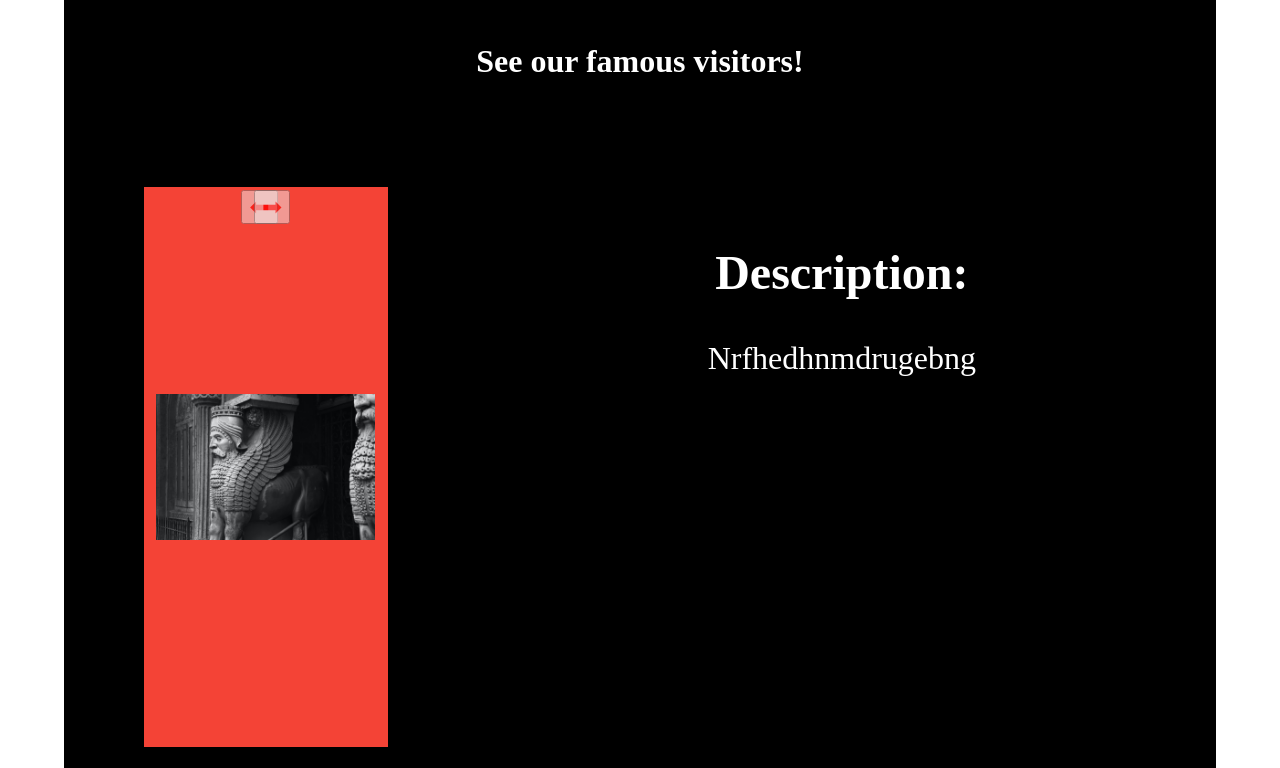
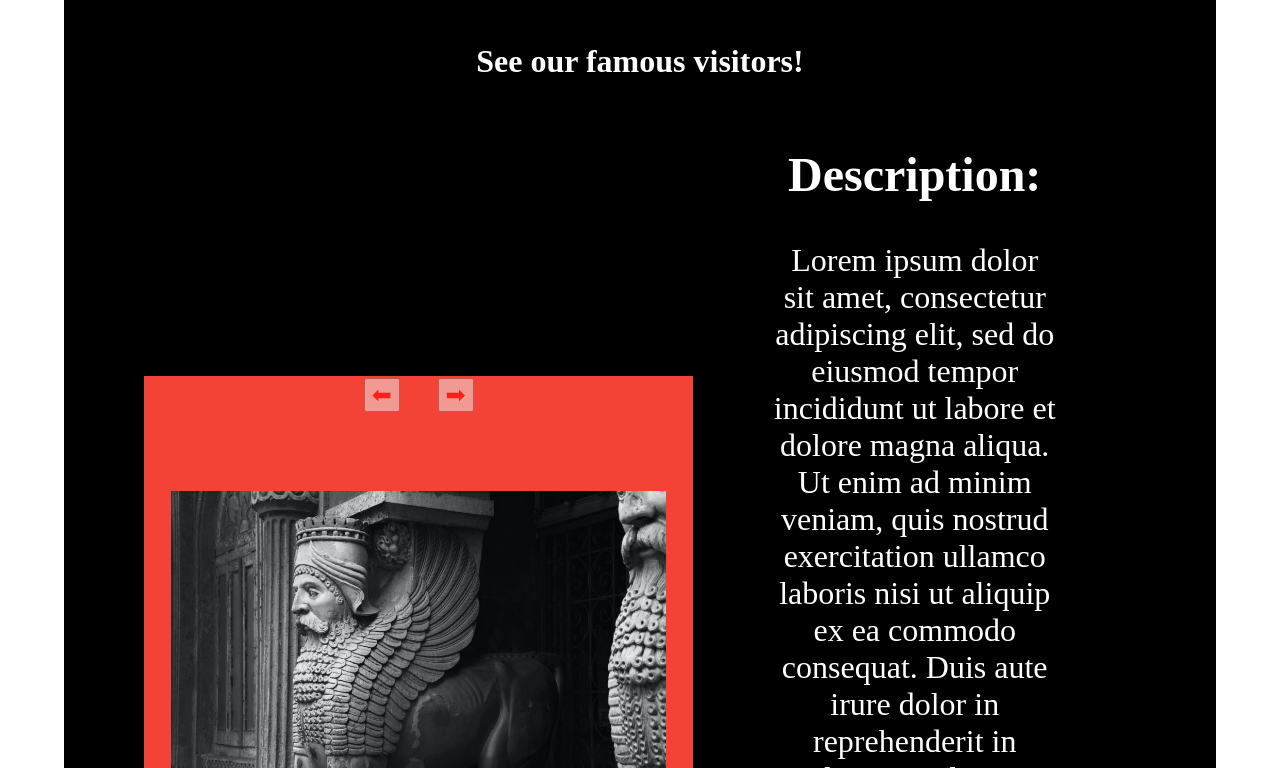
Before and after one commit to staten-island-tech/vue-project-2-ebt, a Nuxt app in the folder project/: page / in a window 1280 px wide. Shown: the part 4752-5520 px from the top of the page. Built offline with nearby package versions, Linux system fonts and the light colour scheme.

Commit message:
Why is this page so finnicky

```diff
--- a/project/components/Gallery.vue
+++ b/project/components/Gallery.vue
@@ -37,10 +37,11 @@ export default {
   data() {
     return {
       currentImage: {
-        name: "Blob",
+        name: "1",
         url: "/statue.jpg",
         alt: "stuff",
-        description: "Nrfhedhnmdrugebng",
+        description:
+          "Lorem ipsum dolor sit amet, consectetur adipiscing elit, sed do eiusmod tempor incididunt ut labore et dolore magna aliqua. Ut enim ad minim veniam, quis nostrud exercitation ullamco laboris nisi ut aliquip ex ea commodo consequat. Duis aute irure dolor in reprehenderit in voluptate velit esse cillum dolore eu fugiat nulla pariatur. Excepteur sint occaecat cupidatat non proident, sunt in culpa qui officia deserunt mollit anim id est laborum.",
         id: 0,
       },
       //get images lol
@@ -49,7 +50,8 @@ export default {
           name: "1",
           url: "/statue.jpg",
           alt: "stuff",
-          description: "description 1",
+          description:
+            "    Lorem ipsum dolor sit amet, consectetur adipiscing elit, sed do eiusmod tempor incididunt ut labore et dolore magna aliqua. Ut enim ad minim veniam, quis nostrud exercitation ullamco laboris nisi ut aliquip ex ea commodo consequat. Duis aute irure dolor in reprehenderit in voluptate velit esse cillum dolore eu fugiat nulla pariatur. Excepteur sint occaecat cupidatat non proident, sunt in culpa qui officia deserunt mollit anim id est laborum.",
           id: 0,
         },
         {
@@ -123,7 +125,7 @@ export default {
 }
 .gallery-card {
   position: relative;
-  width: 50rem;
+  width: 70rem;
   height: 35rem;
   background-color: #f44336;
   color: #010101;
@@ -132,17 +134,18 @@ export default {
   text-align: center;
   align-items: center;
   margin: 5rem;
-  margin-right: 20rem;
+  margin-right: 5rem;
 }
 .gallery-img {
   width: 90%;
   height: auto;
 }
 .gallery-description {
-  margin-bottom: 20rem;
-  margin-right: 15rem;
+  width: 50%;
+  margin-bottom: 5rem;
+  margin-right: 10rem;
 }
-/* find way to center card and image */
+/* need to find a way to make the gallery picture not shorten into nothingness (probably media queries) */
 .gallery-button {
   position: absolute;
   top: 0.5%;
```
